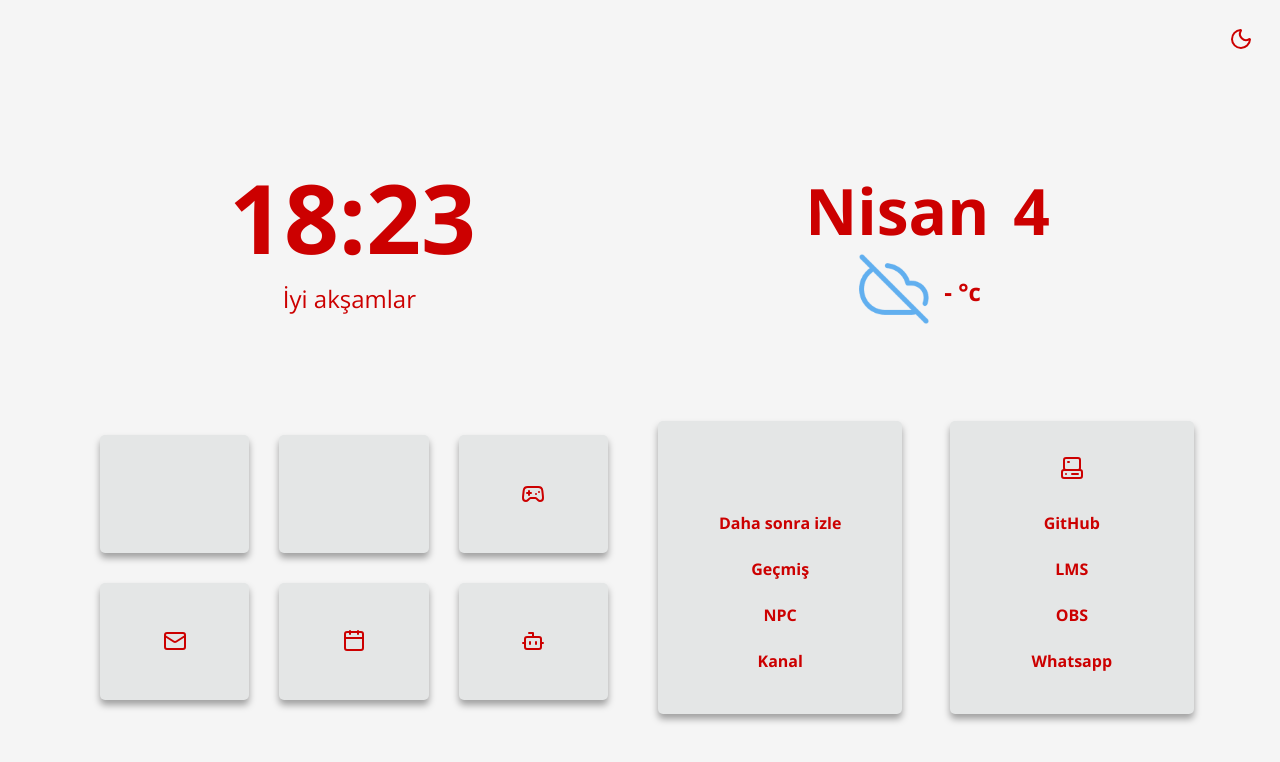
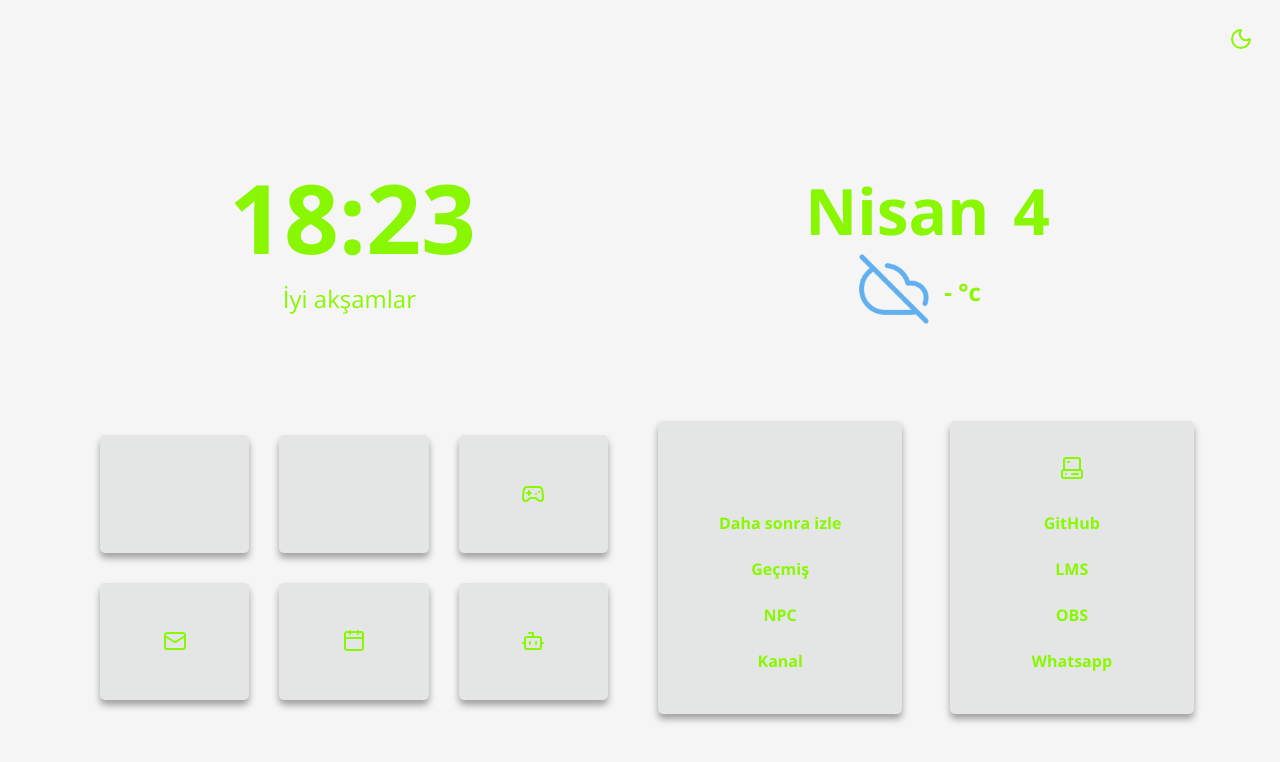
Before and after one commit to Sezynex/sezynex.github.io, a website: page index.html in a window 1280 px wide. Drawn offline with nearby package versions, Linux system fonts and the light colour scheme.

Commit message:
Update app.css

```diff
--- a/app.css
+++ b/app.css
@@ -17,8 +17,8 @@
   --icon: 3vh; /* Icon Size */
 
   /* Fonts Color */
-  --fg: #CC0000; /* Foreground color */
-  --sfg: #CC0000; /* Sceondary Foreground color */
+  --fg: #89f702; /* Foreground color */
+  --sfg: #89f702; /* Sceondary Foreground color */
 
   /* Light Colors  */
   --accent: #57a0d9; /* Hover color */
@@ -35,13 +35,13 @@
 
 .darktheme {
   /* Dark Colors  */
-  --accent: #33334d; /* Hover color */
+  --accent: #4f4f4f; /* Hover color */
   --background: #2b2a33; /* Background color */
   --cards: #070709; /* Cards color */
 
   /* Fonts Color */
-  --fg: #CC0000; /* Foreground color */
-  --sfg: #CC0000; /* Secondary Foreground color */
+  --fg: #89f702; /* Foreground color */
+  --sfg: #89f702; /* Secondary Foreground color */
 
   /* Image background  */
   --imgcol: linear-gradient(
```
